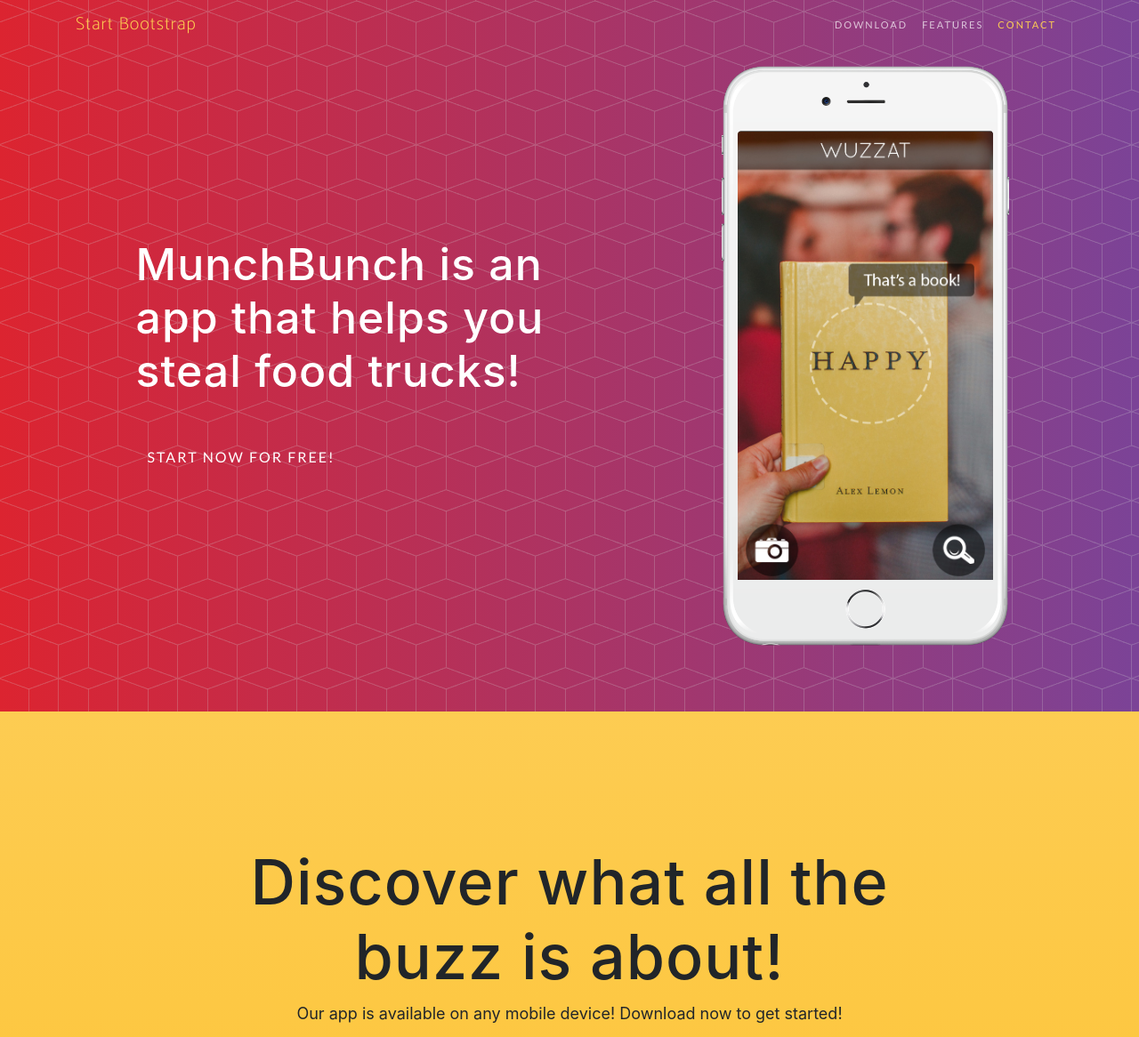
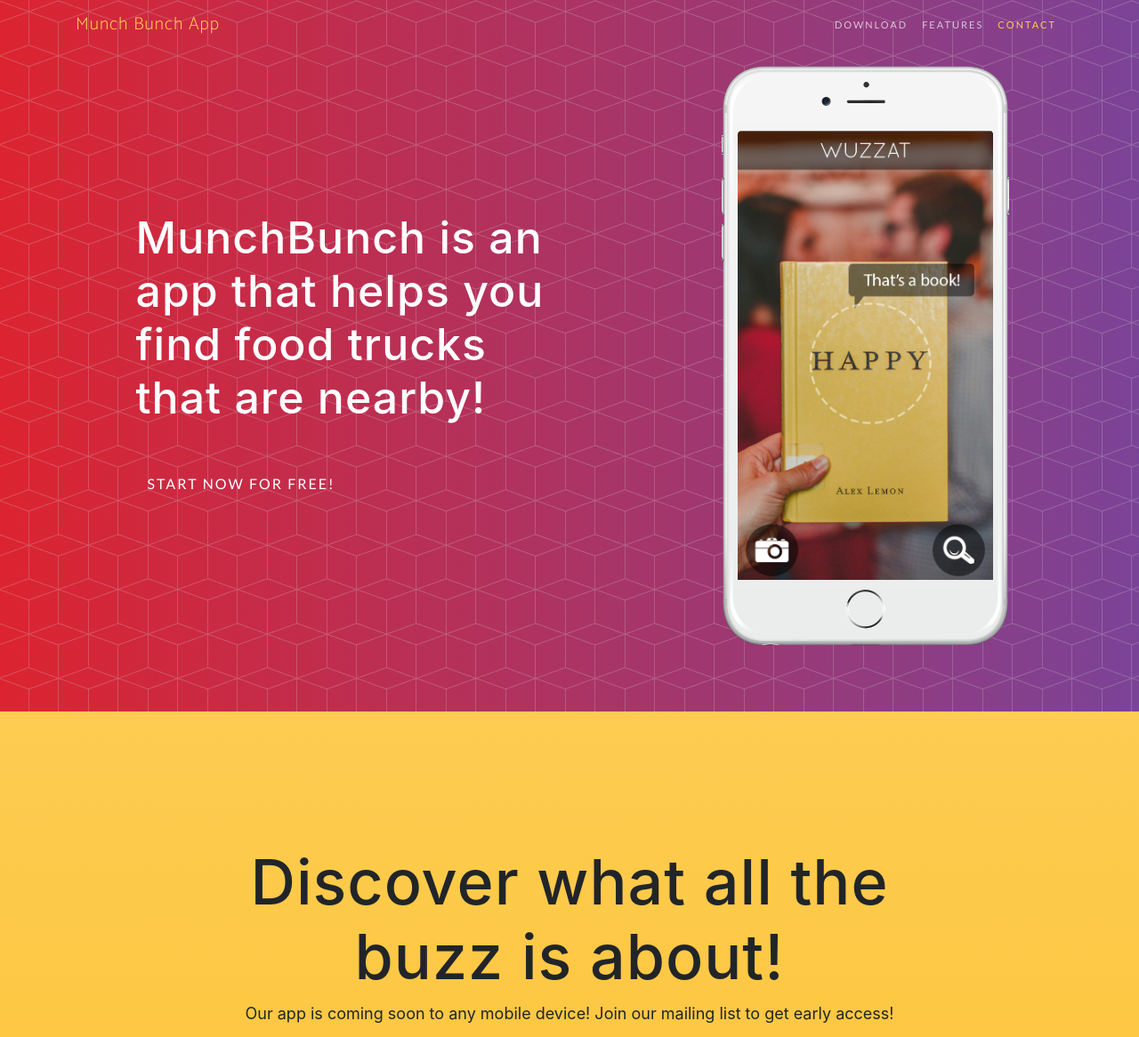
Before and after one commit to keep-out/keep-out-landing, a website with bundled scripts: page public/index.html in a window 1280 px wide. Shown: the top 1166 px of the page at 89% size. Built offline with nearby package versions, Linux system fonts and the light colour scheme; a web font is replaced by a local one.

Commit message:
Minor changes

```diff
--- a/public/index.html
+++ b/public/index.html
@@ -8,7 +8,7 @@
     <meta name="description" content="">
     <meta name="author" content="">
 
-    <title>New Age - Start Bootstrap Theme</title>
+    <title>Munch Bunch App</title>
 
     <!-- Bootstrap core CSS -->
     <link href="vendor/bootstrap/css/bootstrap.min.css" rel="stylesheet">
@@ -57,7 +57,7 @@
     <!-- Navigation -->
     <nav class="navbar navbar-expand-lg navbar-light fixed-top" id="mainNav">
       <div class="container">
-        <a class="navbar-brand js-scroll-trigger" href="#page-top">Start Bootstrap</a>
+        <a class="navbar-brand js-scroll-trigger" href="#page-top">Munch Bunch App</a>
         <button class="navbar-toggler navbar-toggler-right" type="button" data-toggle="collapse" data-target="#navbarResponsive" aria-controls="navbarResponsive" aria-expanded="false" aria-label="Toggle navigation">
           Menu
           <i class="fa fa-bars"></i>
@@ -83,7 +83,7 @@
         <div class="row h-100">
           <div class="col-lg-7 my-auto">
             <div class="header-content mx-auto">
-              <h1 class="mb-5">MunchBunch is an app that helps you steal food trucks!</h1>
+              <h1 class="mb-5">MunchBunch is an app that helps you find food trucks that are nearby!</h1>
               <a href="#download" class="btn btn-outline btn-xl js-scroll-trigger">Start Now for Free!</a>
             </div>
           </div>
@@ -111,7 +111,7 @@
         <div class="row">
           <div class="col-md-8 mx-auto">
             <h2 class="section-heading">Discover what all the buzz is about!</h2>
-            <p>Our app is available on any mobile device! Download now to get started!</p>
+            <p>Our app is coming soon to any mobile device! Join our mailing list to get early access!</p>
             <div class="badges">
               <a class="badge-link" href="#"><img src="img/google-play-badge.svg" alt=""></a>
               <a class="badge-link" href="#"><img src="img/app-store-badge.svg" alt=""></a>
@@ -216,10 +216,10 @@
 
     <footer>
       <div class="container">
-        <p>&copy; Your Website 2018. All Rights Reserved.</p>
+        <p>&copy; Munch Bunch App 2018. All Rights Reserved.</p>
         <ul class="list-inline">
           <li class="list-inline-item">
-            <a href="#">Privacy</a>
+            <a href="privacy.html">Privacy</a>
           </li>
           <li class="list-inline-item">
             <a href="#">Terms</a>
```
